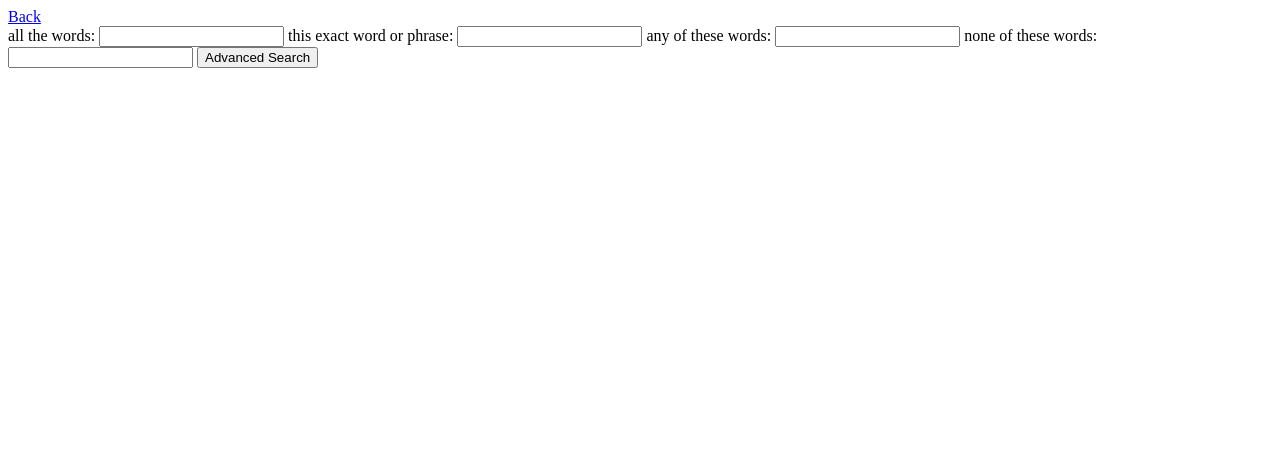
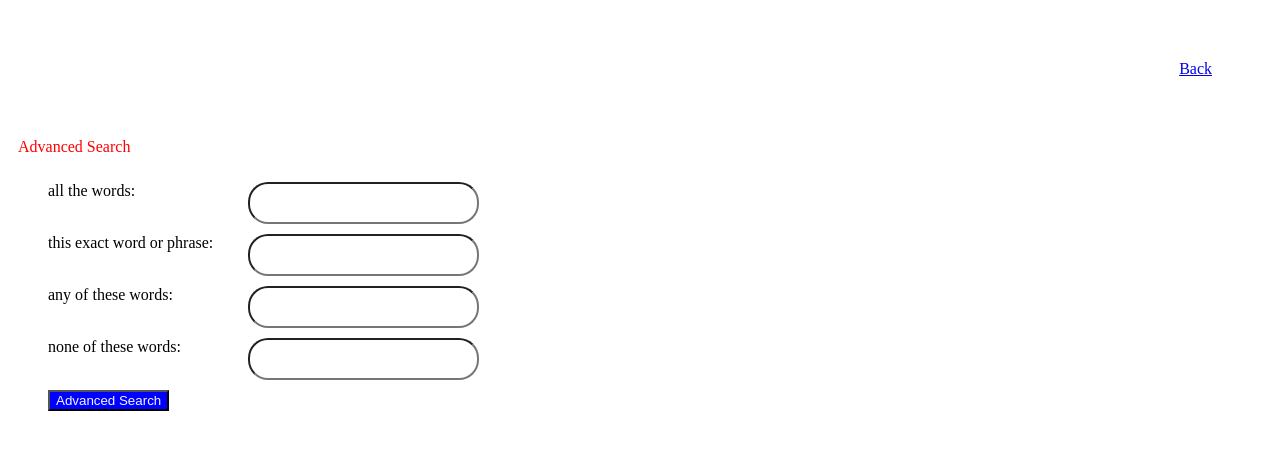
Before and after one commit to danieluxury88/cs50-Project0, a plain HTML site: page search/advanced_search.html in a window 1280 px wide. Drawn offline with Linux system fonts and the light colour scheme.

Commit message:
Add css stylesheet

```diff
--- a/search/advanced_search.html
+++ b/search/advanced_search.html
@@ -2,25 +2,33 @@
 <html lang="en">
     <head>
         <title>Search</title>
+        <link rel="stylesheet" href="styles.css">
     </head>
     <body>
+        <header>
             <a href="index.html">Back</a>
-		<form action="https://google.com/search "method="get">
-
+        </header>
+        <label id= "adv_srch_lbl" style="margin-left:10px" >Advanced Search</label>
+		<form class="adv_srch" action="https://google.com/search "method="get">
+            <ul>
+                <li>
                 <label for="as_q">all the words:</label>
                 <input type="text" name="as_q">
-
+                </li>
+                <li>
                 <label for="as_epq">this exact word or phrase:</label>
                 <input type="text" name="as_epq">
-
+                </li>
+                <li>
                 <label for="as_oq">any of these words:</label>
                 <input type="text" name="as_oq">
-
+                </li>
+                <li>
                 <label for="as_eq">none of these words:</label>
                 <input type="text" name="as_eq">
-
-            <input type="hidden" id="tbm" value="isch">
-			<input type="submit" value="Advanced Search">
+                </li>
+			<input class="adv_srch_btn" type="submit" value="Advanced Search">
+            </ul>
         </form>
     </body>
 </html>
--- /dev/null
+++ b/search/styles.css
@@ -0,0 +1,69 @@
+/*header */
+header {
+  display: flex;
+  justify-content: flex-end;
+  padding: 50px;
+  margin: 10px;
+
+}
+
+.page-link {
+    color: blue;
+    text-decoration: underline;
+    font-weight: bold;
+    padding: auto;
+    margin: 5px;
+  }
+
+.page-link:hover {
+    color: red;
+  }
+
+/*Page body*/
+.search-body {
+  display: flex;
+  justify-content: center;
+  padding: 10px;
+}
+
+li{
+list-style-type: none;
+margin-top: 10px;
+margin-bottom: 10px;
+}
+
+input[type="text"] {
+border-radius: 20px;
+padding: 10px;
+font-size: 16px;
+}
+
+
+
+#adv_srch_lbl {
+  color: red;
+}
+
+.adv_srch {
+  display: flex;
+}
+
+.adv_srch li {
+  display: flex;
+  justify-content: flex-start;
+}
+
+.adv_srch input[type="submit"]  {
+  background-color: blue;
+  color: aliceblue;
+  justify-content: right;
+}
+
+.adv_srch li > input[type="text"] {
+  display: flex;
+  justify-content: flex-end;
+}
+
+.adv_srch li > label {
+  min-width: 200px;
+}
```
Also changed, not shown: search/image_search.html (+12 -3 lines), search/index.html (+13 -5 lines). Lines whose indentation alone changed are shown as unchanged.
